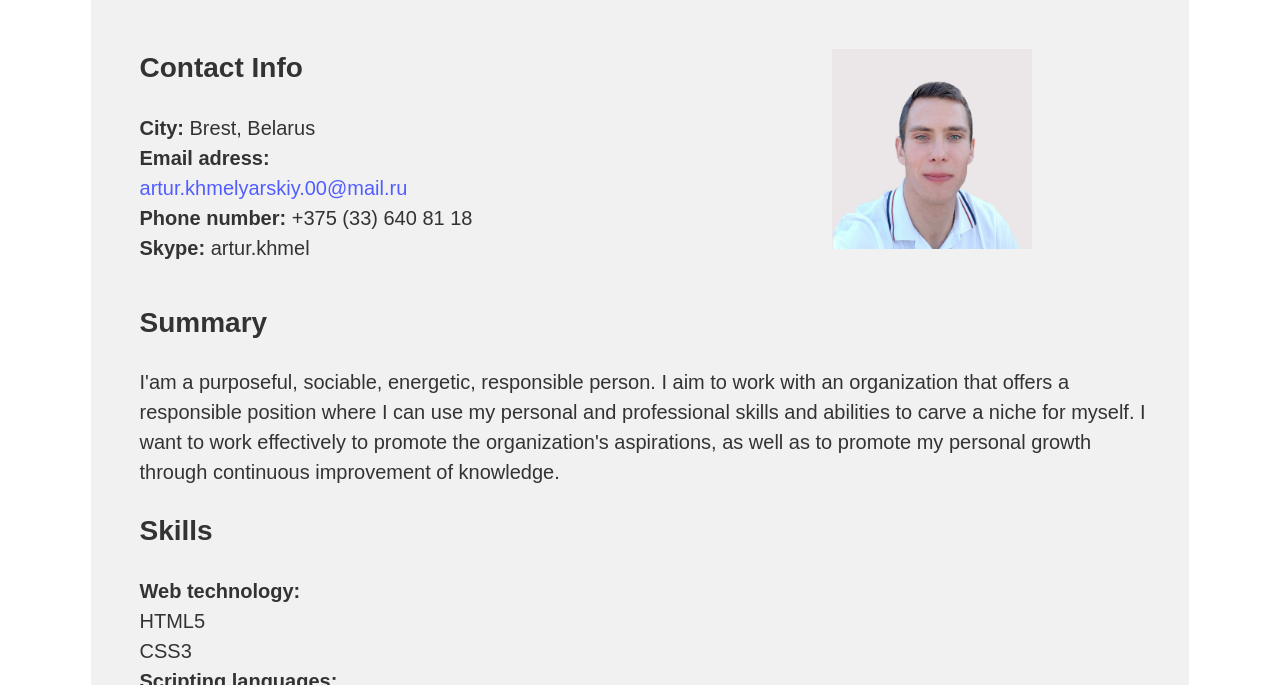
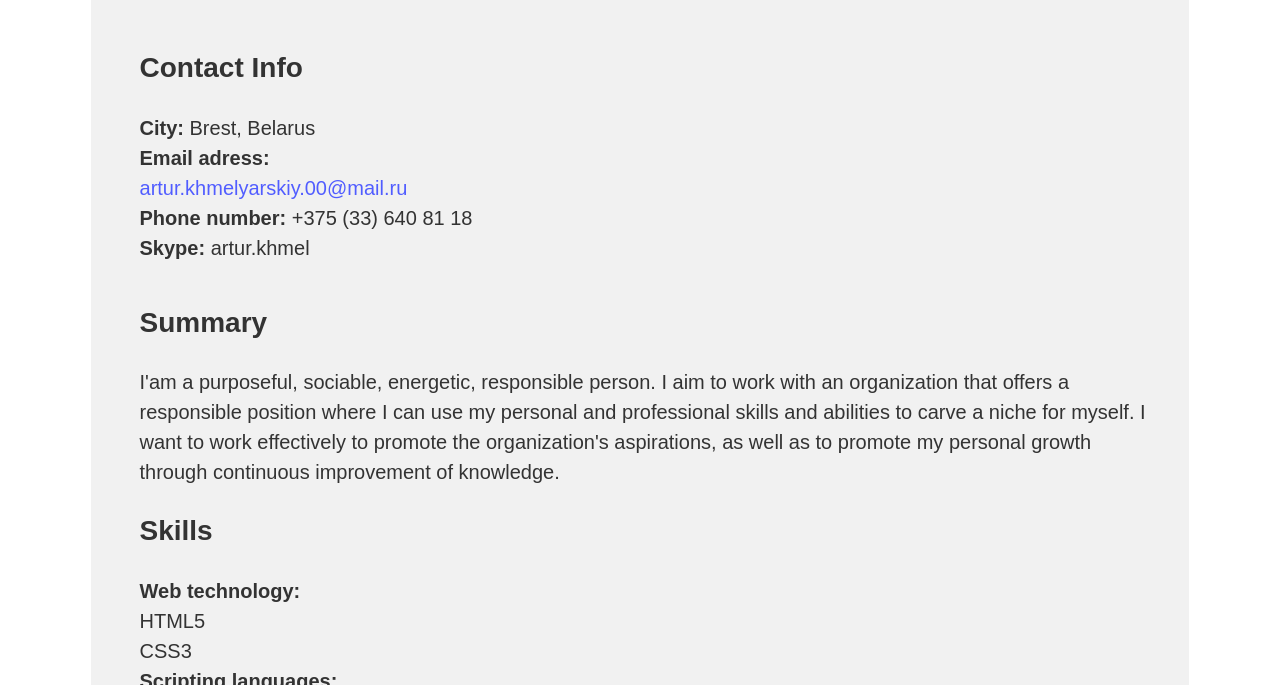
Before and after one commit to arturkhmeliarskiy/rsschool-cv, a plain HTML site: page index.html in a window 1280 px wide. Shown: the part 115-800 px from the top of the page. Drawn offline with Linux system fonts and the light colour scheme.

Commit message:
Update index.html

```diff
--- a/index.html
+++ b/index.html
@@ -25,9 +25,6 @@
                     <li><strong>Phone number:</strong> +375 (33) 640 81 18</li>
                     <li><strong>Skype:</strong> artur.khmel </li>
                 </ul>
-            </div>
-            <div class="profile-photo">
-                <img src="images/artur.jpg" alt="Profile photo" width="200" height="200">
             </div>
         </div>
     </div>
```
